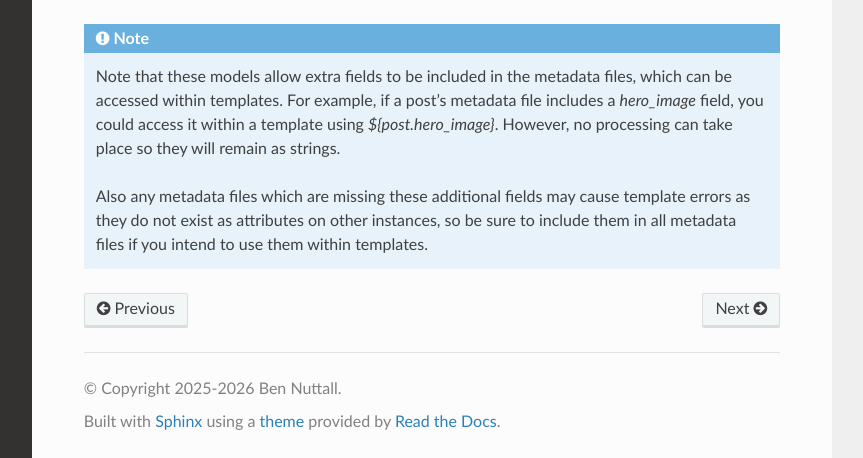
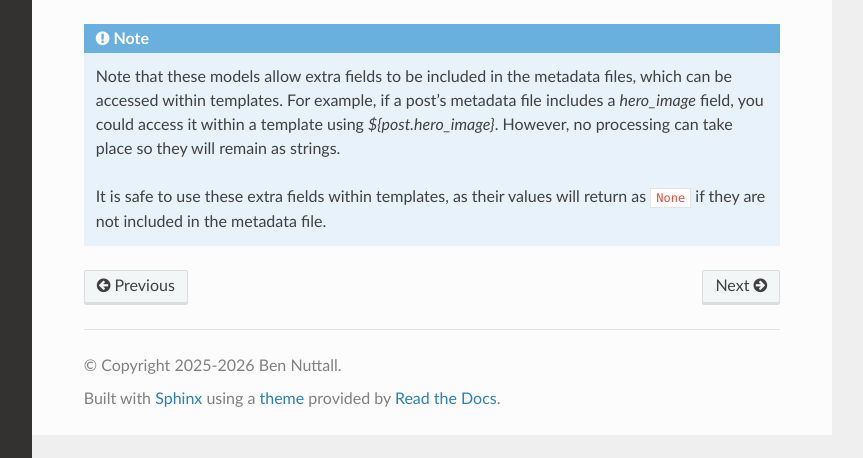
Before and after one commit to bennuttall/beemo, a Sphinx documentation site: the page built from docs/api/post-types.rst, in a window 1280 px wide and 1289 px high. Shown: the part 831-1289 px from the top of the window, without its empty margins (268-1131 px from the left). Built offline with Sphinx 7.4.7 and the Read the Docs theme 3.1.0, drawn with Linux system fonts in a browser that asks for light colours.

Commit message:
Add __getattr__ to return None for unset extra fields in PostType models

```diff
--- a/docs/api/post-types.rst
+++ b/docs/api/post-types.rst
@@ -43,6 +43,5 @@ See :doc:`../templates` for more information on how to use these objects within
     you could access it within a template using `${post.hero_image}`. However, no processing can
     take place so they will remain as strings.
 
-    Also any metadata files which are missing these additional fields may cause template errors as
-    they do not exist as attributes on other instances, so be sure to include them in all metadata
-    files if you intend to use them within templates.
+    It is safe to use these extra fields within templates, as their values will return as ``None``
+    if they are not included in the metadata file.
```
Also changed, not shown: 1 other file.
